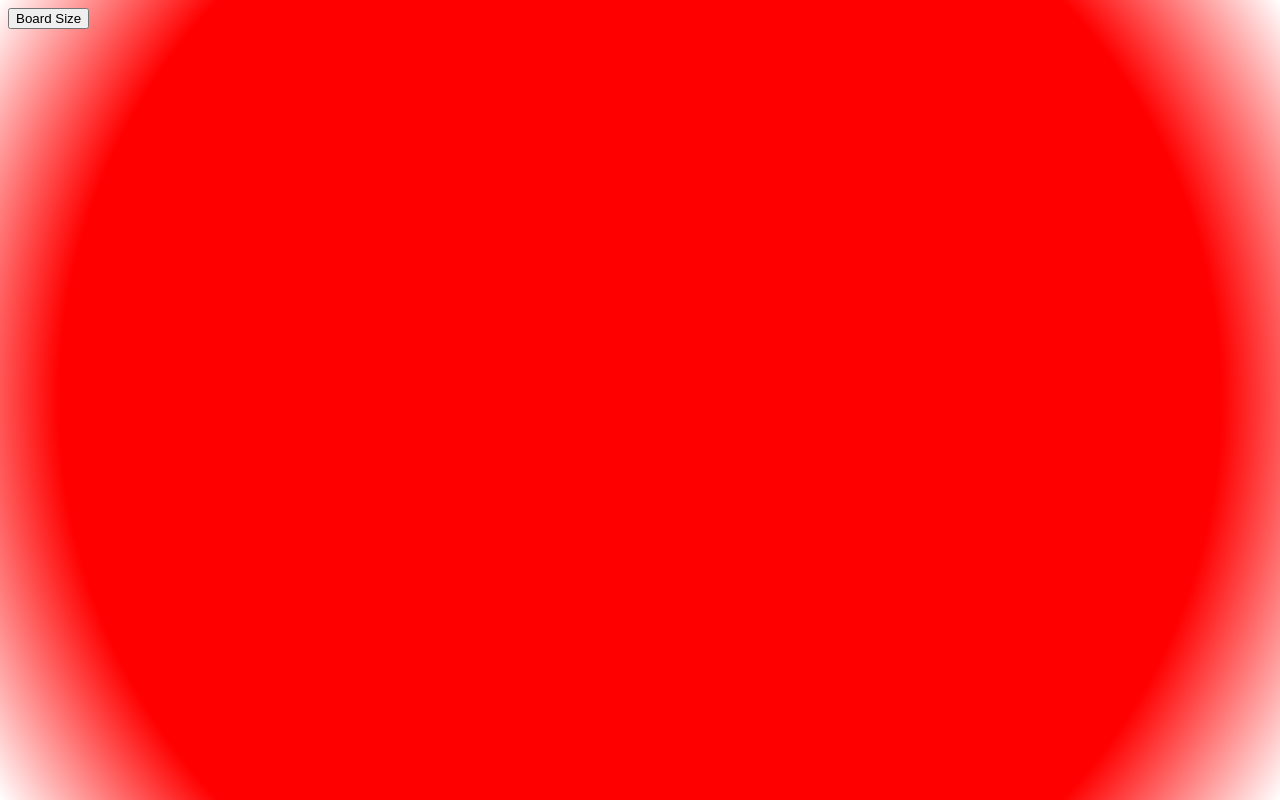
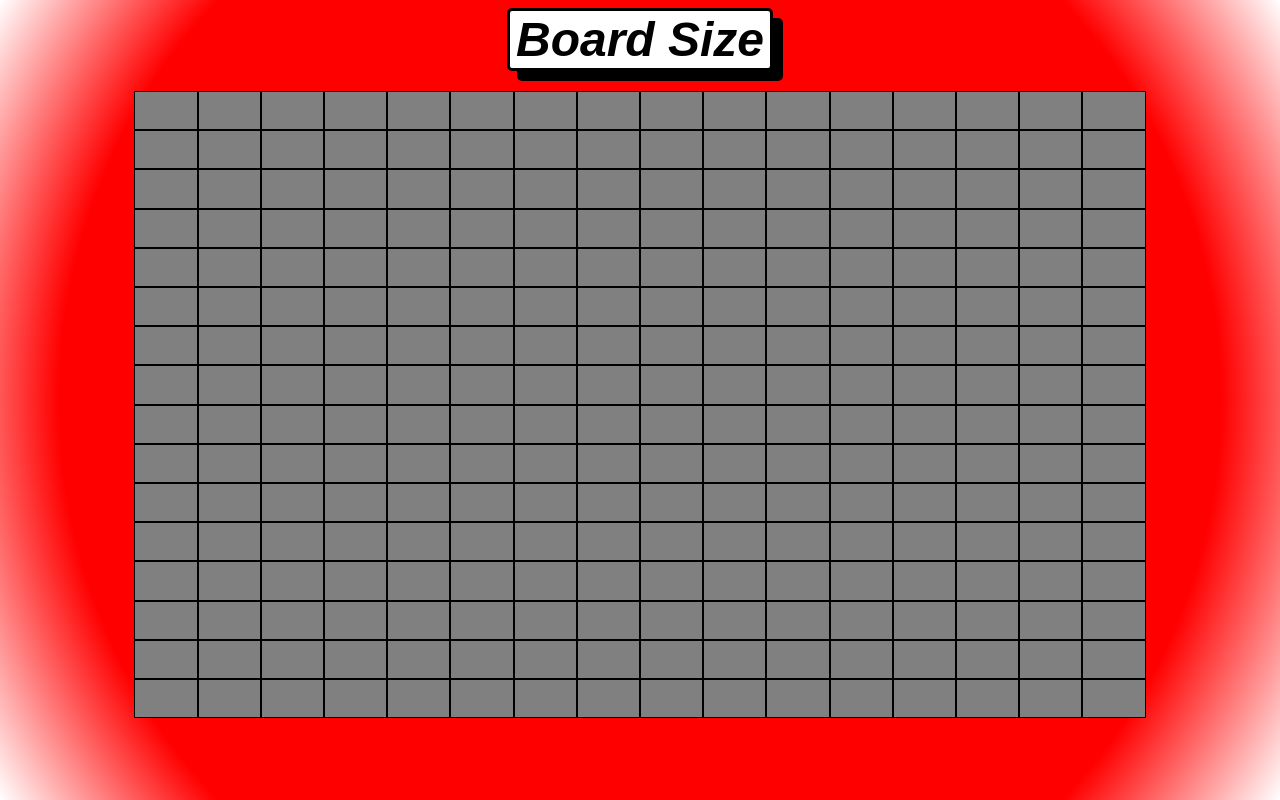
Before and after one commit to kdclemaster/etch-a-sketch, a plain HTML site: page index.html in a window 1280 px wide. Drawn offline with Linux system fonts and the light colour scheme.

Commit message:
Basic board added, ready for scripting in behavior. Further styling needed, it is all ugly.

```diff
--- a/index.html
+++ b/index.html
@@ -2,16 +2,15 @@
 <head>
 	<title>Etch-a-Sketch</title>
 	<link rel="stylesheet" href="style.css">
-	<script src="main.js"></script>
 </head>
 <body>
 
-<button id="new-board">Board Size</button>
+<input type="button" id="new-board" value="Board Size"/>
 
 <div id="board">
 
 </div>
 
 </body>
-
+<script src="main.js"></script>
 </html>
--- a/main.js
+++ b/main.js
@@ -0,0 +1,14 @@
+function makeBoard(size = 16){
+	let board = document.querySelector('#board');
+	//set the grid columns and rows to be equally spaced
+	board.setAttribute('style', `grid-template-columns:repeat(${size},1fr); grid-template-rows:repeat(${size},1fr)`);
+	for(i = 1; i <= size; i++){
+		for(j = 1; j<=size;j++){
+			let div = document.createElement('div');
+			div.classList.add("grid-square");
+			board.appendChild(div);
+		}
+	}
+}
+
+makeBoard();
--- a/style.css
+++ b/style.css
@@ -3,3 +3,32 @@ body {
 	background: radial-gradient(circle, rgba(255,0,0,1) 77%, rgba(255,255,255,1) 100%);
 
 }
+
+input {
+	border-radius: 5px;
+	border: 3px solid black;
+	background: white;
+	font: italic bold 3em sans-serif;
+	display: block;
+	margin: auto;
+	box-shadow: 10px 10px 0 0;
+}
+input:active {
+	transform:translateY(4px);
+	background: #A0AAAD;
+}
+input:focus{
+	outline:none;
+}
+#board{
+	margin: auto;
+	height: 80%;
+	width: 80%;
+	padding-top: 20px;
+	display: grid;
+}
+
+.grid-square{
+	border:1px solid black;
+	background-color: grey;
+}
```
